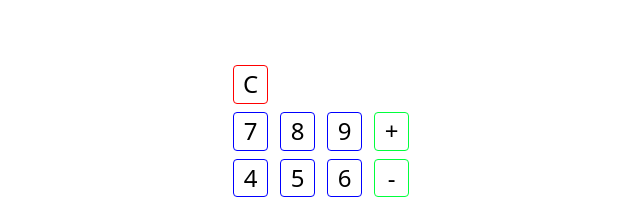
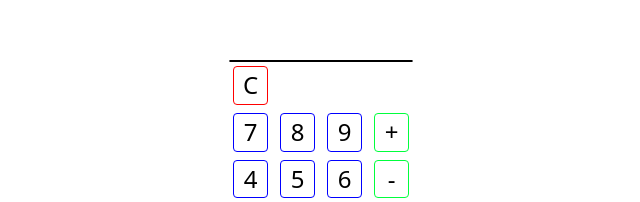
Before and after one commit to goobergirl87/calculator, a plain HTML site: page index.html in a window 1280 px wide. Shown: the part 230-432 px from the top of the page, 327-967 px from the left. Drawn offline with Linux system fonts and the light colour scheme.

Commit message:
Add a border to the display

```diff
--- a/calc.css
+++ b/calc.css
@@ -61,3 +61,8 @@ button {
 .clear:hover {
     background: rgb(255, 208, 208);
 }
+
+.display {
+    border: 0.75px solid black;
+    border-radius: 0.25rem;
+}
```
